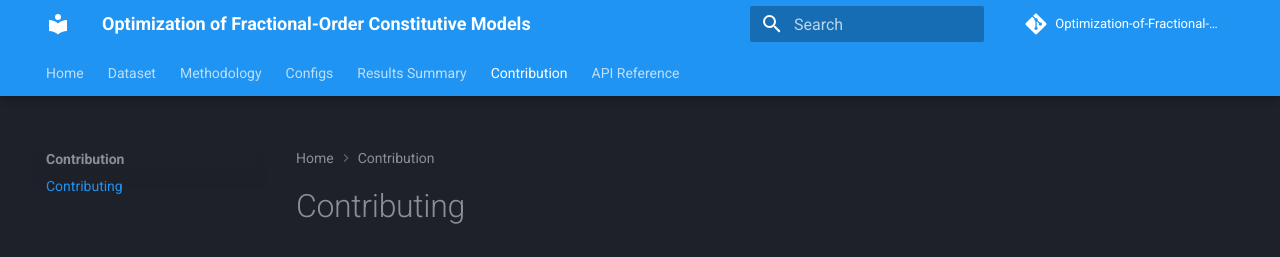
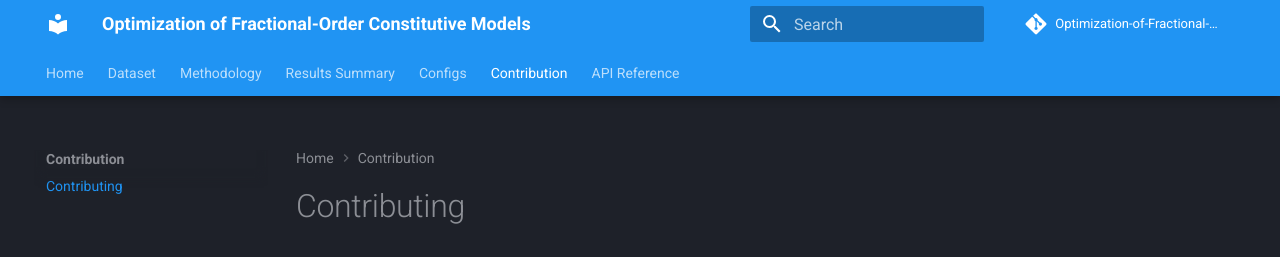
Before and after one commit to armankhoshnevis/Optimization-of-Fractional-Order-Constitutive-Models, an MkDocs documentation site: the page built from docs/CONTRIBUTING.md, in a window 1280 px wide. Shown: the top 257 px of the page. Built offline with MkDocs 1.6.1 and Material for MkDocs 9.7.7, drawn with Linux system fonts in a browser that asks for light colours; comment, search, counter and statistics services are not loaded; part of the change alters nothing that is shown.

Commit message:
Reorder navigation items for improved clarity

```diff
--- a/mkdocs.yml
+++ b/mkdocs.yml
@@ -58,8 +58,8 @@ nav:
       - Experimental Characterization: experimental_characterization.md
       - Synthetic Data: synthesized_data.md
   - Methodology: methodology.md
+  - Results Summary: results.md
   - Configs: config.md
-  - Results Summary: results.md
   - Contribution:
       - Contributing: CONTRIBUTING.md
   - API Reference:
```
